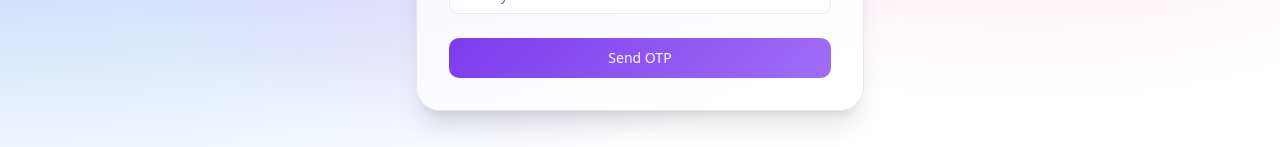
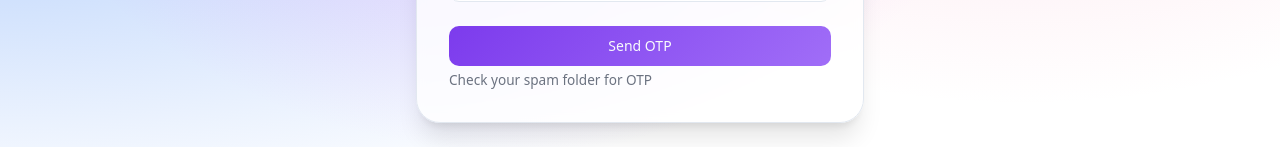
Before and after one commit to OHK08/online-marketplace, a React (Vite) app in the folder frontend/: page /signup in a window 1280 px wide. Shown: the part 525-672 px from the top of the page. Built offline with nearby package versions, Linux system fonts and the light colour scheme; no server answers.

Commit message:
dialog description warning solved; note added for otp in signup

```diff
--- a/frontend/src/components/forms/SignupForm.tsx
+++ b/frontend/src/components/forms/SignupForm.tsx
@@ -88,6 +88,9 @@ export const SignupForm = () => {
               'Send OTP'
             )}
           </Button>
+          <p style={{ fontSize: '0.85rem', color: '#6B7280', display: 'block', marginTop: '0.25rem' }}>
+            Check your spam folder for OTP
+          </p>
         </div>
       </Form>
     );
--- a/frontend/src/pages/OrderHistoryPage.tsx
+++ b/frontend/src/pages/OrderHistoryPage.tsx
@@ -244,7 +244,7 @@ const OrderHistoryPage = () => {
                           View Details
                         </Button>
                       </DialogTrigger>
-                      <DialogContent className="max-w-2xl">
+                      <DialogContent className="max-w-2xl" aria-describedby="">
                         <DialogHeader>
                           <DialogTitle>Order Details</DialogTitle>
                         </DialogHeader>
--- a/frontend/src/pages/ProfilePage.tsx
+++ b/frontend/src/pages/ProfilePage.tsx
@@ -77,7 +77,7 @@ const ProfilePage = () => {
                   <Edit className="w-4 h-4" />
                   Edit Profile
                 </Button>
-                <DialogContent className="max-w-md">
+                <DialogContent className="max-w-md" aria-describedby="">
                   <DialogHeader>
                     <DialogTitle>Edit Profile</DialogTitle>
                   </DialogHeader>
```
